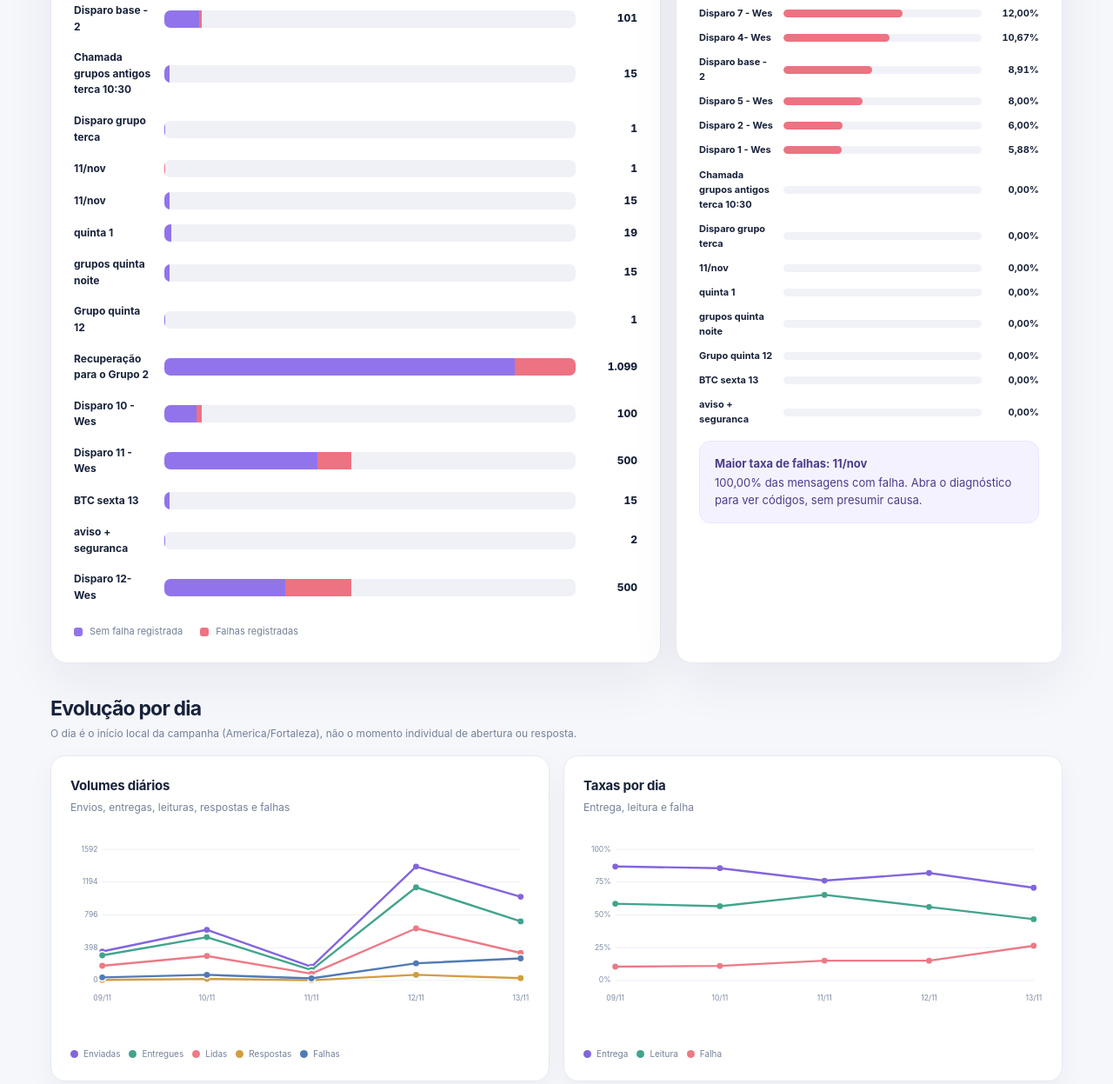
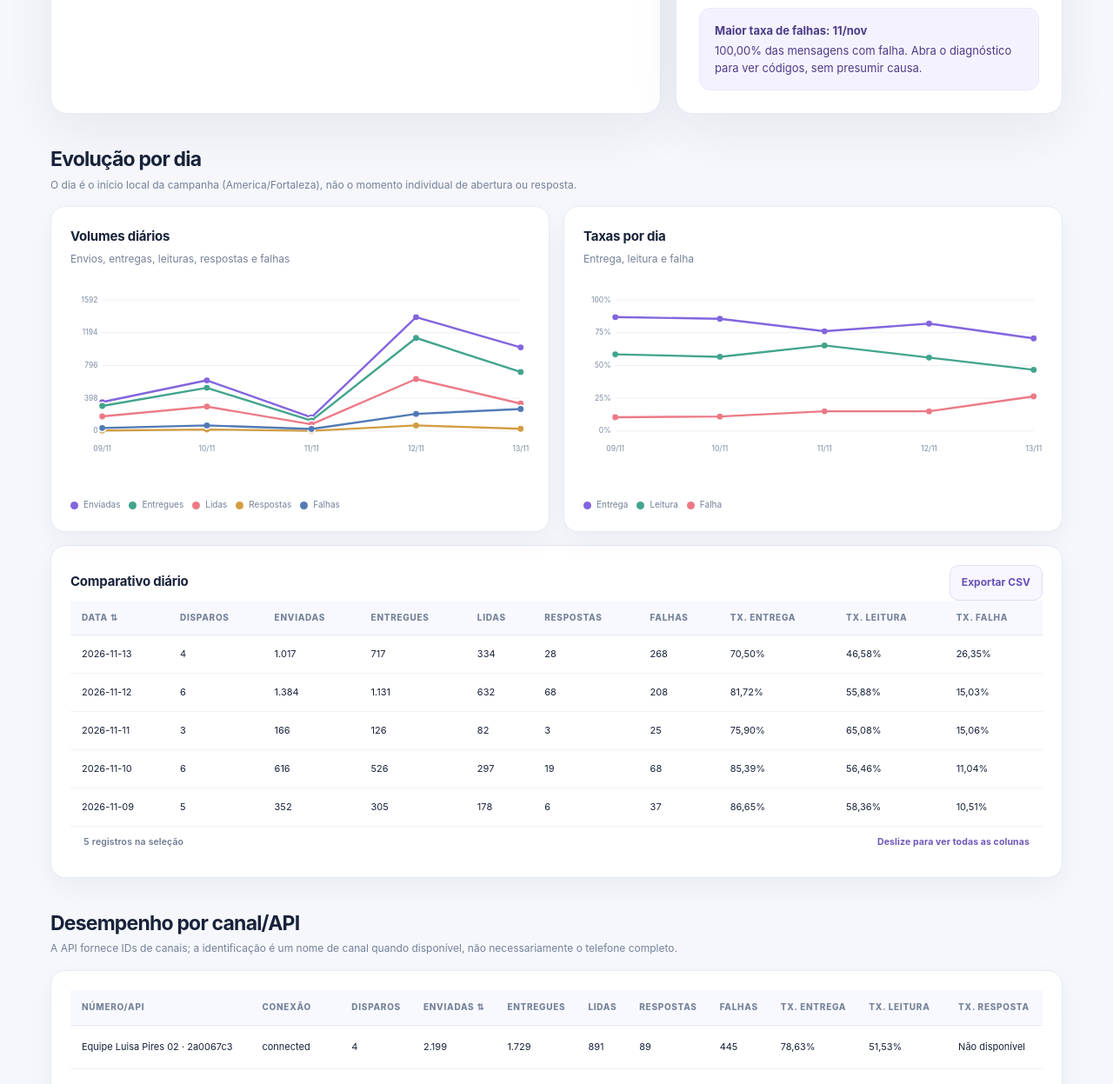
Before and after one commit to yWez/DisparoWpp, a plain HTML site: page index.html in a window 1280 px wide. Shown: the part 1797-3044 px from the top of the page at 87% size. Drawn offline with Linux system fonts and the light colour scheme.

Commit message:
feat: rolagem independente com cabeçalhos fixos e dicas nas duas abas
* ui: rolagem interna com altura limitada e cabeçalhos fixos nas duas abas

* ui: contagem de registros e dicas de rolagem por tabela com teclado

* ui: ativar áreas com rolagem no dashboard de disparos

* ui: ativar áreas com rolagem no dashboard de mensageria

* test: rolagem contida, cabeçalho fixo, acessibilidade e integridade de exportações

* ci: validar também o JavaScript de rolagem nas duas abas

* docs: explicar áreas com rolagem, totais e acesso por teclado

```diff
--- /dev/null
+++ b/assets/scroll-areas.css
@@ -0,0 +1,115 @@
+/* LP Crypto — bounded data areas shared by the Disparos and Mensageria pages.
+   The page itself stays short; tables preserve the full dataset and CSVs. */
+:root{
+  --lp-scroll-height: 420px;
+  --lp-scrollbar-thumb: #b8abde;
+  --lp-scrollbar-track: #f2f0f9;
+}
+/* Never force a page-wide horizontal scrollbar for wide analytical tables. */
+.table-card,.v2-panel,.panel,.campaign-panel,.campaign-columns>div{min-width:0}
+.table-wrap,.v2-table-scroll,.table-scroll{
+  width:100%;
+  min-width:0;
+  max-width:100%;
+  max-height:min(var(--lp-scroll-height),66vh);
+  overflow:auto;
+  overscroll-behavior-x:contain;
+  overscroll-behavior-y:contain;
+  scrollbar-width:thin;
+  scrollbar-color:var(--lp-scrollbar-thumb) var(--lp-scrollbar-track);
+  -webkit-overflow-scrolling:touch;
+}
+.bar-list,.ratebars,.channel-list{
+  max-height:min(350px,52vh);
+  overflow-y:auto;
+  overflow-x:hidden;
+  overscroll-behavior-y:contain;
+  scrollbar-width:thin;
+  scrollbar-color:var(--lp-scrollbar-thumb) var(--lp-scrollbar-track);
+  padding-right:6px;
+}
+.ratebars{max-height:min(310px,48vh)}
+.campaign-columns .table-scroll{max-height:min(335px,54vh)}
+.v2-table-scroll::-webkit-scrollbar,
+.table-wrap::-webkit-scrollbar,
+.table-scroll::-webkit-scrollbar,
+.bar-list::-webkit-scrollbar,
+.ratebars::-webkit-scrollbar,
+.channel-list::-webkit-scrollbar{width:9px;height:9px}
+.v2-table-scroll::-webkit-scrollbar-track,
+.table-wrap::-webkit-scrollbar-track,
+.table-scroll::-webkit-scrollbar-track,
+.bar-list::-webkit-scrollbar-track,
+.ratebars::-webkit-scrollbar-track,
+.channel-list::-webkit-scrollbar-track{background:var(--lp-scrollbar-track);border-radius:100px}
+.v2-table-scroll::-webkit-scrollbar-thumb,
+.table-wrap::-webkit-scrollbar-thumb,
+.table-scroll::-webkit-scrollbar-thumb,
+.bar-list::-webkit-scrollbar-thumb,
+.ratebars::-webkit-scrollbar-thumb,
+.channel-list::-webkit-scrollbar-thumb{background:var(--lp-scrollbar-thumb);border:2px solid var(--lp-scrollbar-track);border-radius:100px}
+.v2-table-scroll::-webkit-scrollbar-thumb:hover,
+.table-wrap::-webkit-scrollbar-thumb:hover,
+.table-scroll::-webkit-scrollbar-thumb:hover{background:#886adb}
+/* Sticky headers remain readable while scrolling long lists vertically. */
+.table-wrap thead th,
+.v2-table-scroll thead th,
+.table-scroll thead th{
+  position:sticky;
+  top:0;
+  z-index:2;
+  background:#f8f9fe;
+  box-shadow:0 1px 0 #e4e7f1;
+}
+.lp-scroll-region:focus-visible{
+  outline:3px solid rgba(138,109,233,.5);
+  outline-offset:-3px;
+  border-radius:9px;
+}
+.lp-scroll-foot{
+  padding:10px 15px;
+  display:flex;
+  justify-content:space-between;
+  align-items:center;
+  flex-wrap:wrap;
+  gap:7px 14px;
+  border-top:1px solid #eff0f6;
+  background:linear-gradient(180deg,#fdfdff,#f8f9ff);
+  color:#6c7991;
+  font-size:10.5px;
+  font-weight:630;
+  line-height:1.45;
+  letter-spacing:.012em;
+}
+.lp-scroll-foot .lp-scroll-count{font-variant-numeric:tabular-nums}
+.lp-scroll-foot .lp-scroll-tip{
+  display:inline-flex;
+  align-items:center;
+  gap:7px;
+  color:#7057b7;
+  font-weight:750;
+}
+.lp-scroll-foot .lp-scroll-tip:not([hidden])::before{
+  content:"↕";
+  display:inline-grid;
+  place-items:center;
+  width:21px;height:21px;
+  border-radius:7px;
+  background:#eee9fc;
+  font-size:14px;
+}
+.lp-scroll-foot .lp-scroll-tip.lp-horizontal::before{content:"↔"}
+.lp-scroll-foot:has(.lp-scroll-tip[hidden]){background:#fff}
+.lp-scroll-foot[hidden]{display:none!important}
+@media(max-width:700px){
+  :root{--lp-scroll-height:360px}
+  .campaign-columns .table-scroll{max-height:min(340px,56vh)}
+  .bar-list,.ratebars,.channel-list{max-height:320px}
+  .lp-scroll-foot{padding:9px 12px;font-size:10px}
+  .lp-scroll-foot .lp-scroll-tip{font-size:10px}
+  /* Campaign mobile layout uses labeled cards instead of hidden columns. */
+  .campaign-columns .table-scroll{overflow-x:hidden}
+}
+@media(prefers-reduced-motion:reduce){
+  .table-wrap,.v2-table-scroll,.table-scroll,.bar-list,.ratebars,.channel-list{scroll-behavior:auto}
+}
--- /dev/null
+++ b/assets/scroll-areas.js
@@ -0,0 +1,76 @@
+/* Progressive enhancement for bounded LP Crypto data lists.
+   Uses only already rendered data. No network, credentials or metrics changes. */
+(function(){
+ "use strict";
+ const SELECTOR=".table-wrap, .v2-table-scroll, .table-scroll, .bar-list, .ratebars, .channel-list";
+ const labels={campaignRows:"Histórico de campanhas",volumeBars:"Volume por campanha",
+  rateBars:"Qualidade dos disparos",ownerRows:"Carteira dos responsáveis",
+  dailyRows:"Movimento por dia",luisaDayRows:"Entradas identificadas por dia",
+  luisaOwnerRows:"Leads por responsável",v2DailyTable:"Comparativo diário",
+  v2ChannelsTable:"Comparativo por canal",v2ErrorsTable:"Diagnóstico de falhas",
+  v2X1Table:"Rastreamento X1",v2X1Days:"Evolução dos cadastros X1",
+  v2CopiesTable:"Desempenho por mensagem",v2OriginsTable:"Origens dos disparos"};
+ const attached=new WeakSet(),pending=new WeakSet(),formatter=new Intl.NumberFormat("pt-BR");
+ const resizeObserver=typeof ResizeObserver==="function"?new ResizeObserver(entries=>{
+  entries.forEach(entry=>schedule(entry.target));
+ }):null;
+ function countRows(el){
+  const tbody=el.querySelector("tbody");
+  if(tbody)return Array.from(tbody.rows).filter(tr=>!tr.querySelector(".empty, .loading, .v2-empty")).length;
+  if(el.classList.contains("bar-list"))return el.querySelectorAll(".bar-row").length;
+  if(el.classList.contains("ratebars"))return el.querySelectorAll(".ratebar").length;
+  if(el.classList.contains("channel-list"))return el.querySelectorAll(".channel-item").length;
+  return null;
+ }
+ function labelFor(el){
+  if(labels[el.id])return labels[el.id];
+  const child=el.querySelector("tbody[id]");
+  if(child&&labels[child.id])return labels[child.id];
+  const host=el.closest(".campaign-columns > div, .panel, .v2-panel, .table-card, .campaign-panel");
+  return (host&&host.querySelector("h2,h3")?.textContent?.trim())||"Lista de resultados";
+ }
+ function schedule(el){
+  if(pending.has(el))return;
+  pending.add(el);
+  requestAnimationFrame(()=>{pending.delete(el);refresh(el);});
+ }
+ function refresh(el){
+  if(!el.isConnected)return;
+  const foot=el.nextElementSibling;
+  if(!foot||!foot.classList.contains("lp-scroll-foot"))return;
+  const count=countRows(el);
+  const vertical=el.scrollHeight>el.clientHeight+5;
+  const horizontal=el.scrollWidth>el.clientWidth+5;
+  const countLabel=foot.querySelector(".lp-scroll-count");
+  const tip=foot.querySelector(".lp-scroll-tip");
+  foot.hidden=!(count!=null&&count>0)&&!vertical&&!horizontal;
+  countLabel.textContent=count==null?"Resultados da seleção":
+   formatter.format(count)+(count===1?" registro":" registros")+" na seleção";
+  tip.hidden=!(vertical||horizontal);
+  tip.classList.toggle("lp-horizontal",!vertical&&horizontal);
+  tip.textContent=vertical&&horizontal?"Role para ver mais · deslize para as colunas":
+   vertical?"Role para ver todos os registros":"Deslize para ver todas as colunas";
+  if(vertical||horizontal){
+   el.tabIndex=0;
+   el.setAttribute("role","region");
+   el.setAttribute("aria-label",labelFor(el)+" — área com rolagem");
+  }else{
+   el.removeAttribute("tabindex");el.removeAttribute("role");el.removeAttribute("aria-label");
+  }
+ }
+ function attach(el){
+  if(attached.has(el))return;
+  attached.add(el);el.classList.add("lp-scroll-region");
+  const foot=document.createElement("div");foot.className="lp-scroll-foot";foot.hidden=true;
+  const count=document.createElement("span");count.className="lp-scroll-count";
+  const tip=document.createElement("span");tip.className="lp-scroll-tip";
+  foot.append(count,tip);el.after(foot);
+  new MutationObserver(()=>schedule(el)).observe(el,{subtree:true,childList:true});
+  if(resizeObserver)resizeObserver.observe(el);
+  schedule(el);
+ }
+ function init(){document.querySelectorAll(SELECTOR).forEach(attach);}
+ if(document.readyState==="loading")document.addEventListener("DOMContentLoaded",init,{once:true});
+ else init();
+ window.LPScrollAreas={refreshAll:init};
+})();
--- a/index.html
+++ b/index.html
@@ -91,6 +91,7 @@
     @media(max-width:590px){.topnav{justify-content:space-between}.topnav a{font-size:11px;padding:8px 9px}}
 </style>
 <link rel="stylesheet" href="./assets/dashboard-v2.css">
+  <link rel="stylesheet" href="./assets/scroll-areas.css">
 </head>
 <body>
   <header class="topbar">
@@ -193,5 +194,6 @@
 
   <script src="./assets/model.js"></script>
   <script src="./assets/dashboard-v2.js"></script>
+  <script src="./assets/scroll-areas.js"></script>
 </body>
 </html>
```
Also changed, not shown: mensageria.html (+2 -0 lines), 3 other files.
